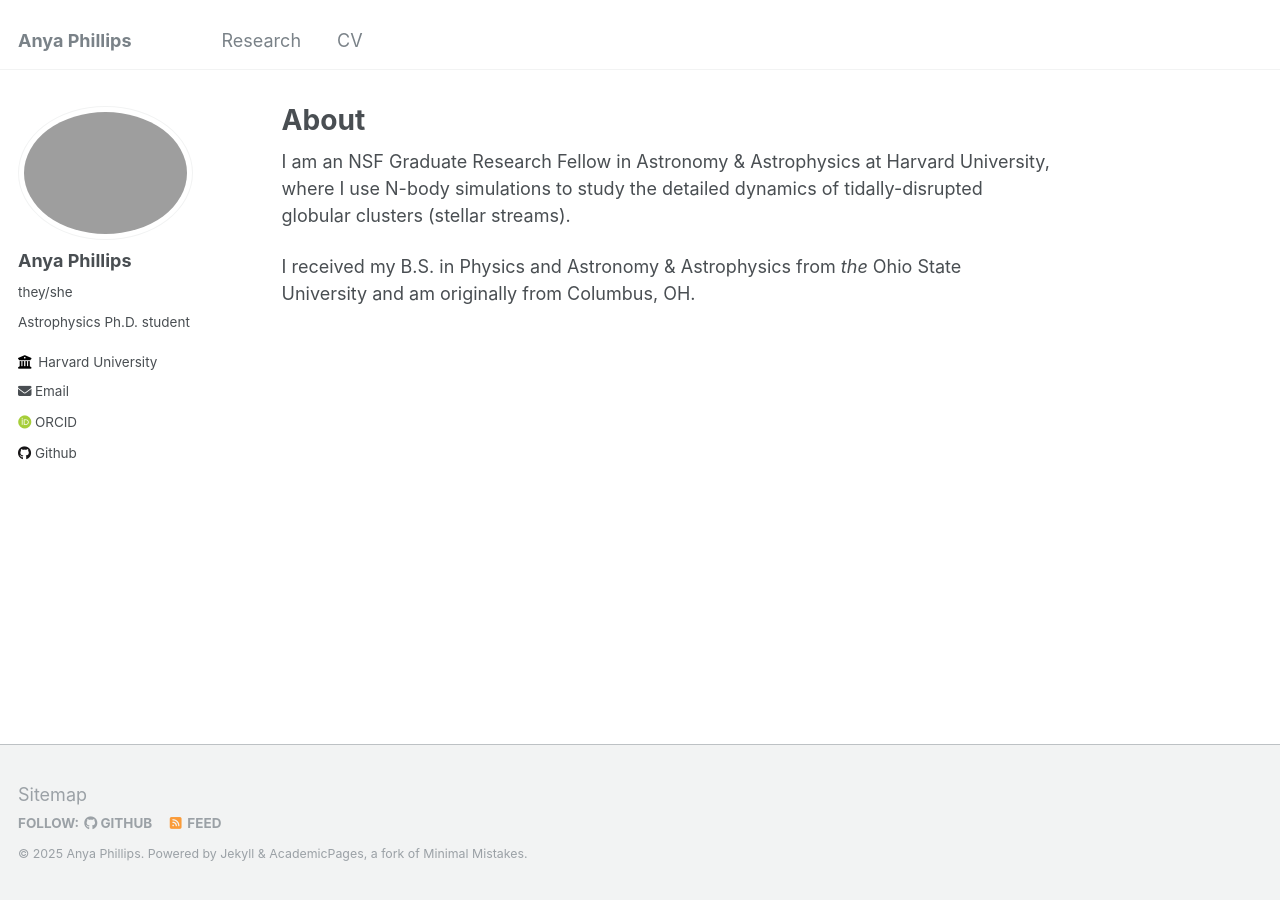
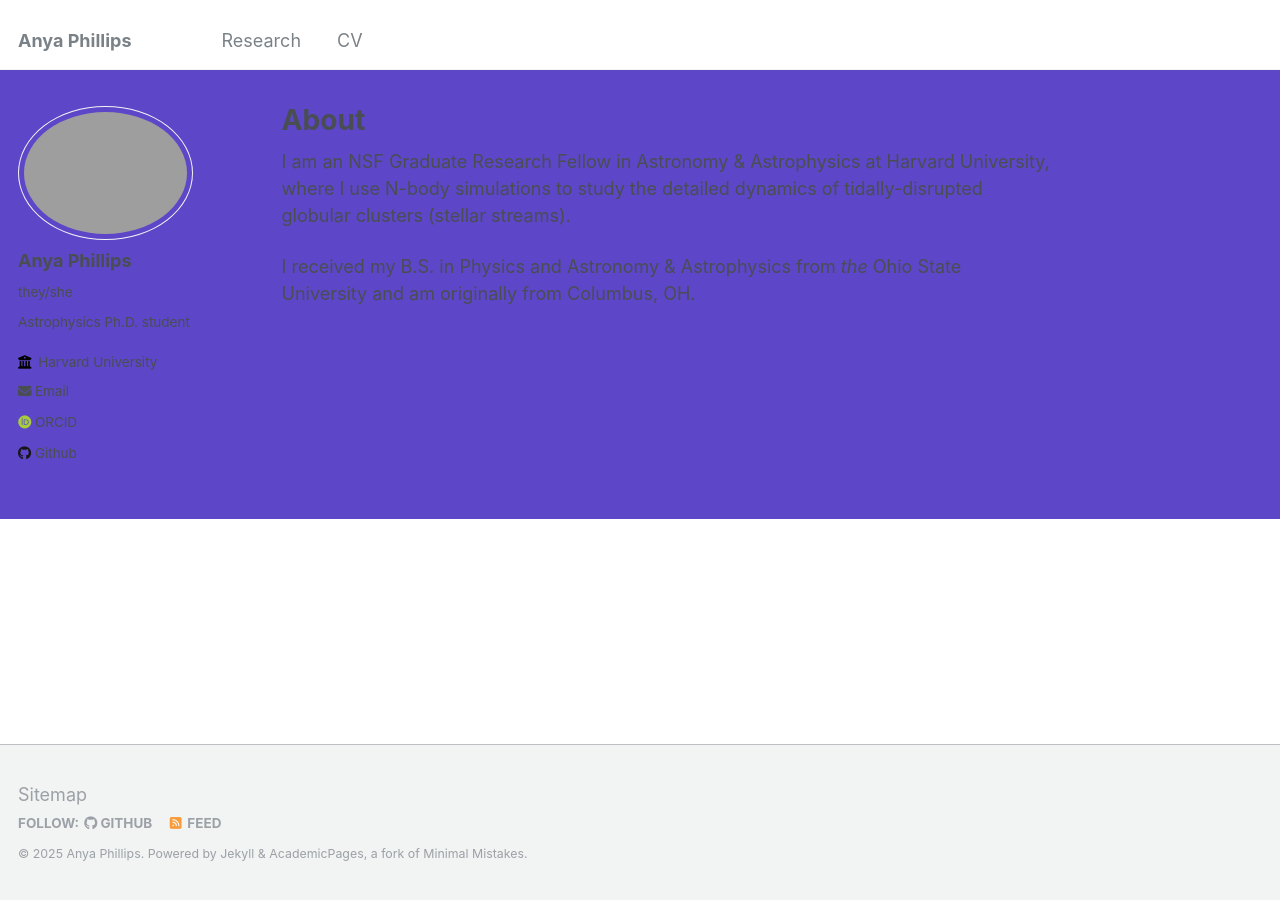
Before and after one commit to anya-m-phillips/anya-m-phillips.github.io, a Jekyll site: the page built from _pages/about.md, in a window 1280 px wide. Built offline with Jekyll 4.4.1, drawn with Linux system fonts in a browser that asks for light colours; some web fonts are replaced.

Commit message:
change background color: attempt 1

```diff
--- a/_includes/head.html
+++ b/_includes/head.html
@@ -18,4 +18,5 @@
 <!-- For all browsers -->
 <link rel="stylesheet" href="{{ base_path }}/assets/css/main.css">
 
+
 <meta http-equiv="cleartype" content="on">
--- a/assets/css/main.scss
+++ b/assets/css/main.scss
@@ -39,3 +39,7 @@
 @import "vendor/font-awesome/brands";
 @import "vendor/magnific-popup/magnific-popup";
 @import "print";
+
+body {
+  background-color:rgb(93, 71, 200);
+}
```
Also changed, not shown: 1 other file.
